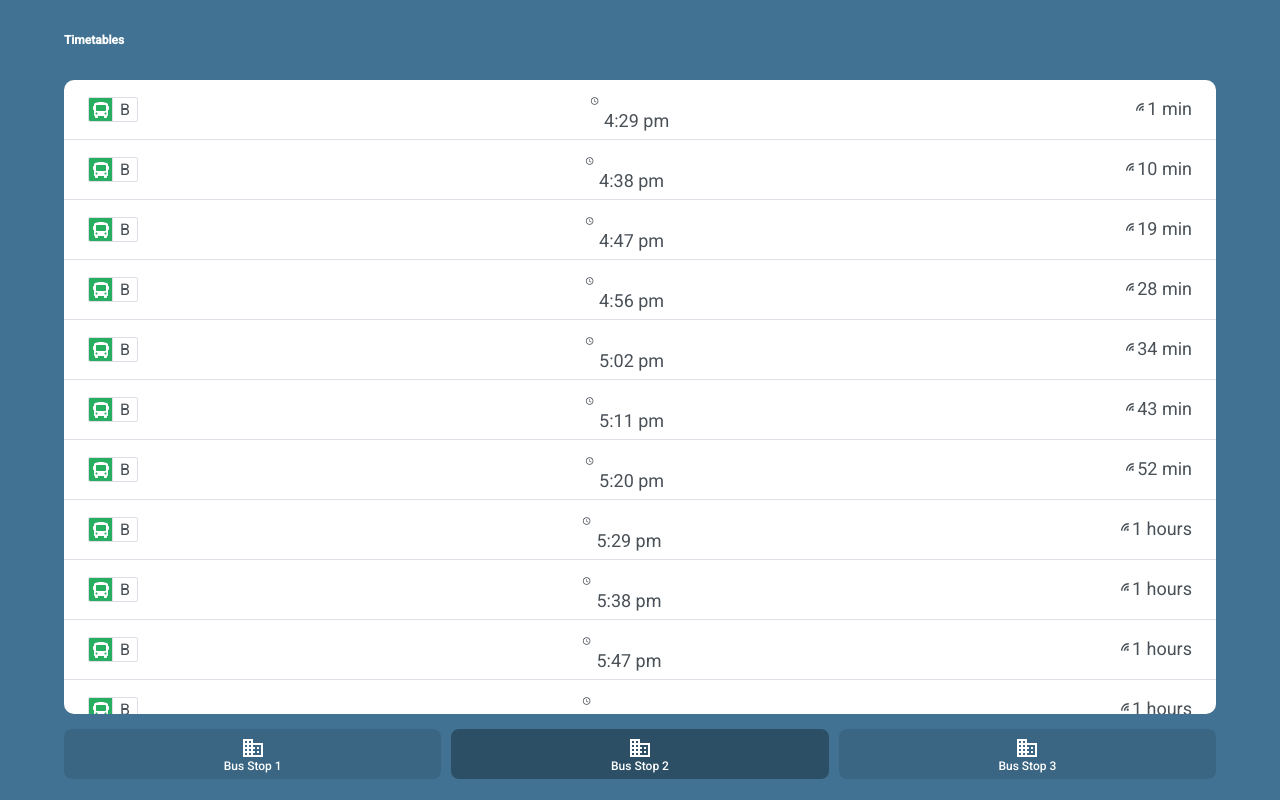
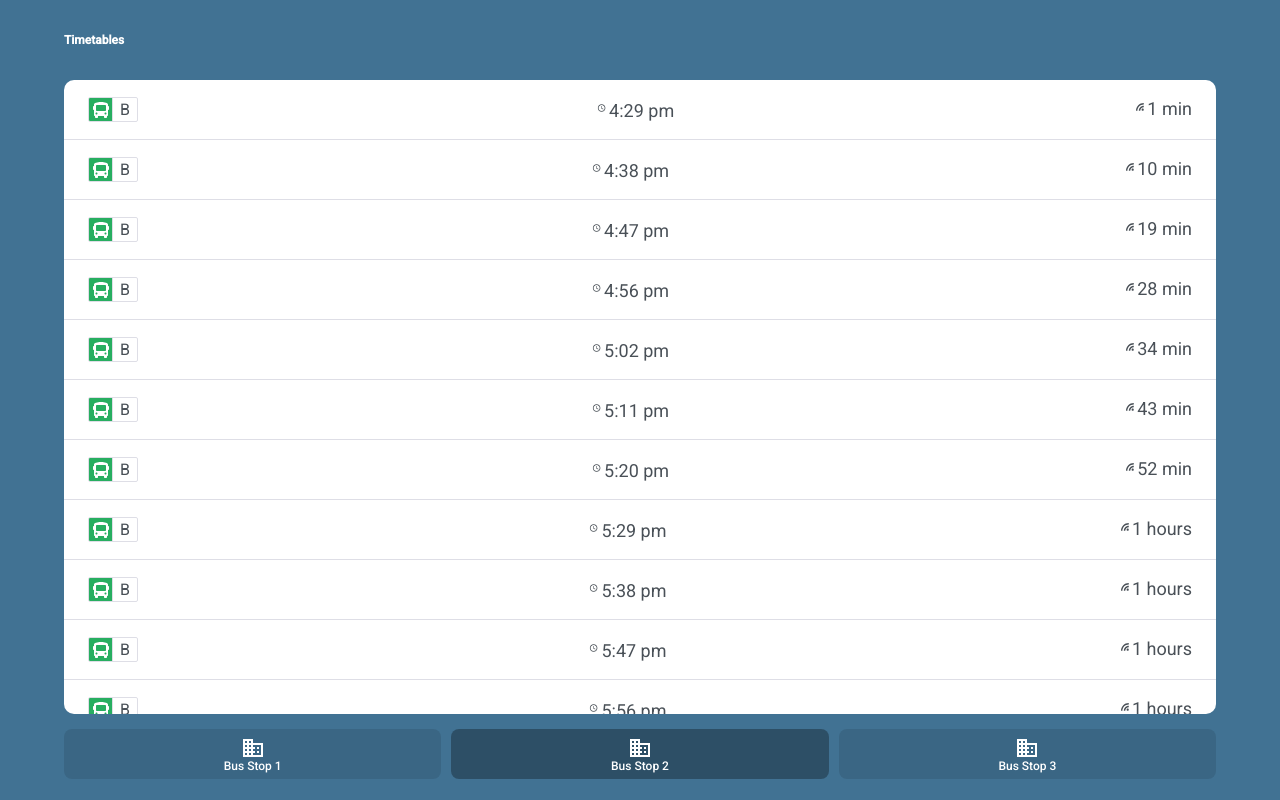
Before and after one commit to PierreDaily/ccbus, a Vue app: page / in a window 1280 px wide. Built offline with nearby package versions, Linux system fonts and the light colour scheme.

Commit message:
refacto - TimeDisplay tailwind migration

```diff
--- a/src/components/TimeDisplay/index.vue
+++ b/src/components/TimeDisplay/index.vue
@@ -1,7 +1,7 @@
 <template>
-  <div>
-    <img :src="clockIcon" />
-    <span>{{time || '--:--'}}</span>
+  <div class="h-5 w-[90px] ">
+    <img class="inline h-2.5 w-2.5 relative left-[-2px] top-[-4px] " :src="clockIcon" />
+    <span class="text-black-light inline-block font-sans text-lg font-normal leading-5 text-right">{{time || '--:--'}}</span>
   </div>
 </template>
 
@@ -20,29 +20,3 @@ export default {
   },
 };
 </script>
-
-<style lang="scss" scoped>
-div {
-  height: 20px;
-  width: 90px;
-}
-
-span {
-  color: var(--font-color-black);
-  display: inline-block;
-  font-family: var(--font-primary);
-  font-size: 18px;
-  font-style: normal;
-  font-weight: 400;
-  line-height: 21px;
-  text-align: right;
-}
-
-img {
-  height: 10px;
-  left: -2px;
-  position: relative;
-  top: -4px;
-  width: 10px;
-}
-</style>
```
